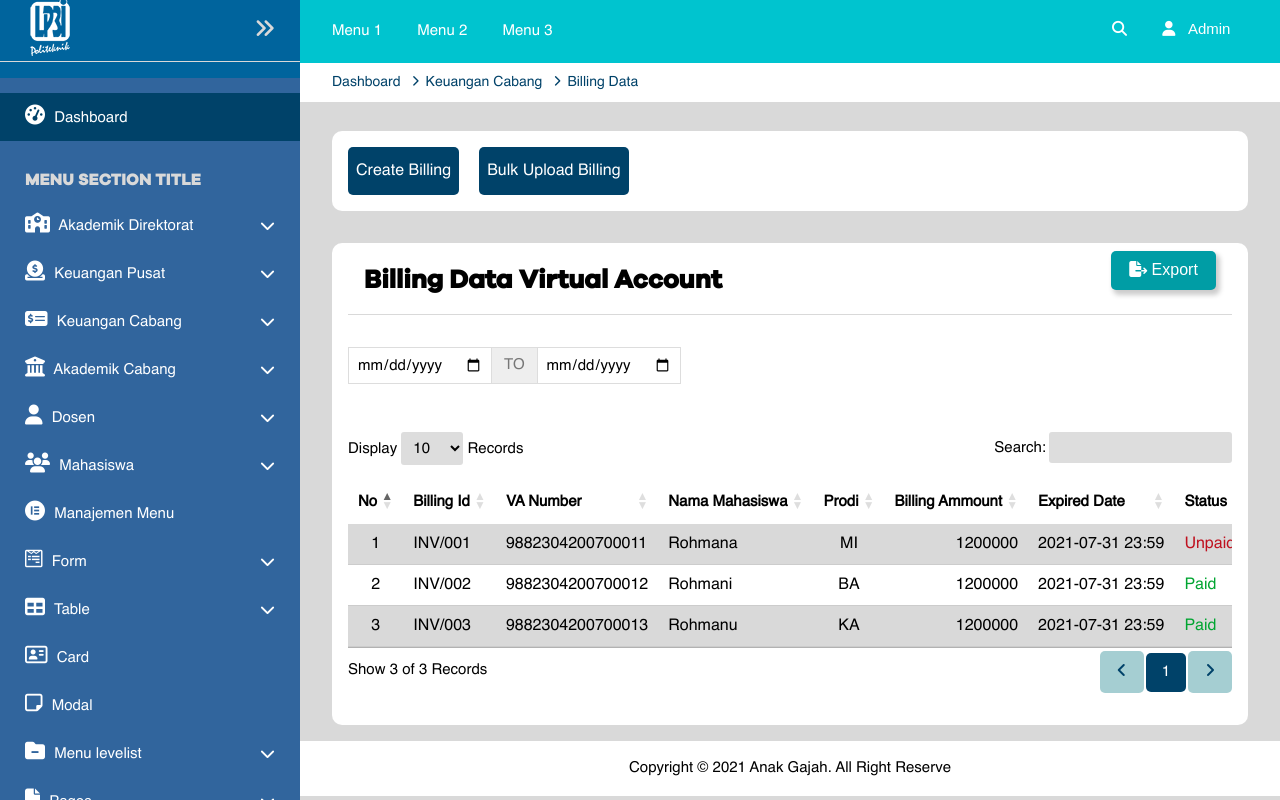
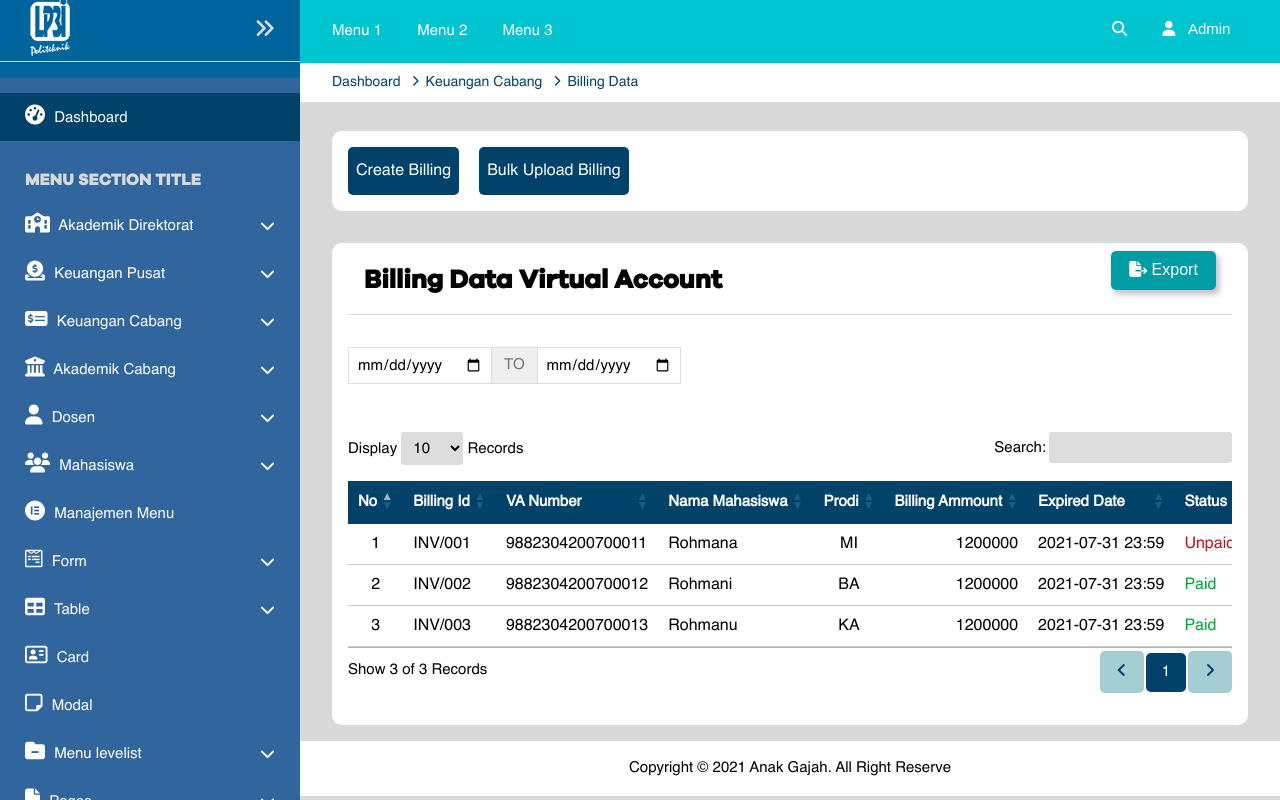
Before and after one commit to beta-tester-cell/mytemplates-admin, a PHP site: page /billing-data.php in a window 1280 px wide. Run offline with PHP 8.4, Linux system fonts and the light colour scheme; lists and menus that the app fills with data are empty; some libraries are stand-ins or nearby versions.

Commit message:
Revisi Menambahan Kan Backgroud Table

```diff
--- a/billing-data.php
+++ b/billing-data.php
@@ -52,8 +52,8 @@
 
                 <div class="py-1">
                     <div class="table-responsive">
-                        <table class="table-list" id="datatable">
-                            <thead>
+                        <table id="datatable">
+                            <thead class="bg-color-primary">
                                 <tr>
                                     <th class="align-center">No</th>
                                     <th class="align-left">Billing Id</th>
--- a/form-upload-bulk-billing.php
+++ b/form-upload-bulk-billing.php
@@ -59,8 +59,8 @@
 
                 <div class="py-1" id="table-preview">
                     <div class="table-responsive">
-                        <table class="table-list" id="datatable">
-                        <thead>
+                        <table id="datatable">
+                        <thead class="bg-color-primary">
                             <tr>
                                 <th class="align-left">Billing_ID</th>
                                 <th class="align-left">VA Number</th>
--- a/list-billing-log.php
+++ b/list-billing-log.php
@@ -25,8 +25,8 @@
 
             <div class="py-1">
                 <div class="table-responsive">
-                    <table class="table-list" id="datatable">
-                        <thead>
+                    <table id="datatable">
+                        <thead class="bg-color-primary">
                             <tr>
                                 <th class="align-left">MHS_ID</th>
                                 <th class="align-left">Billing_ID</th>
```
